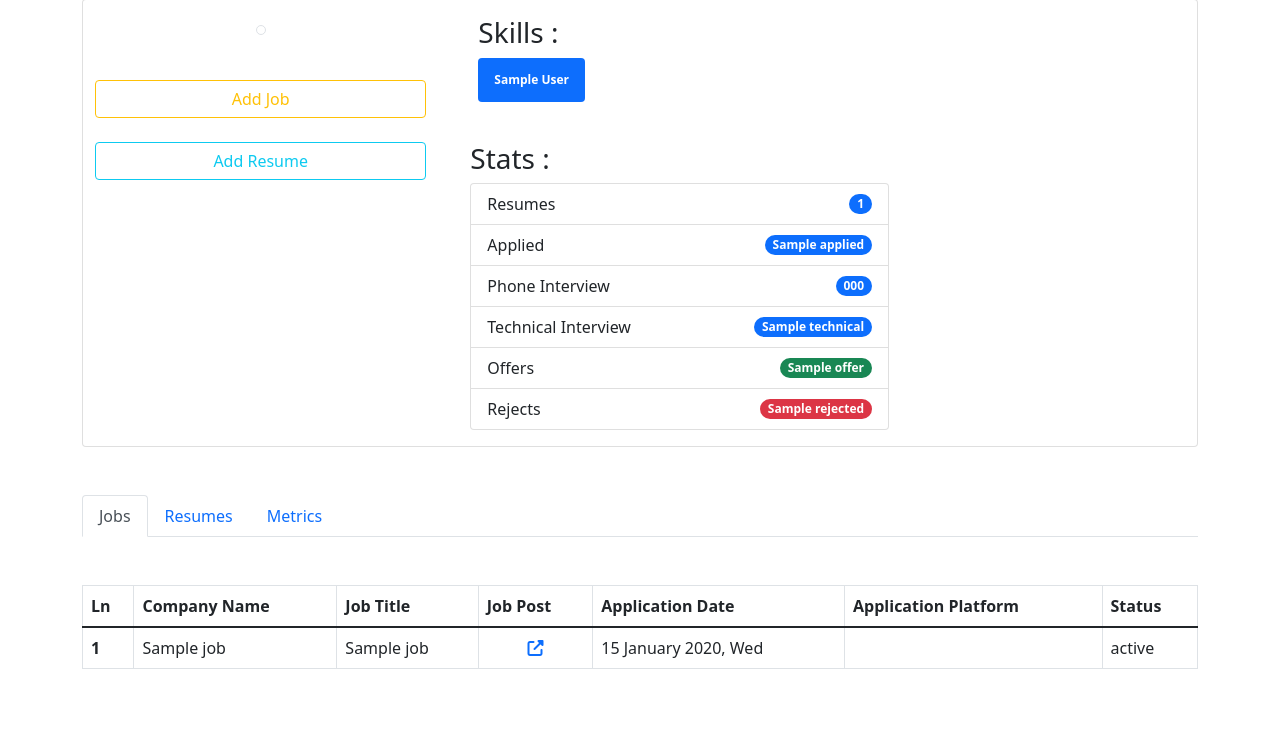
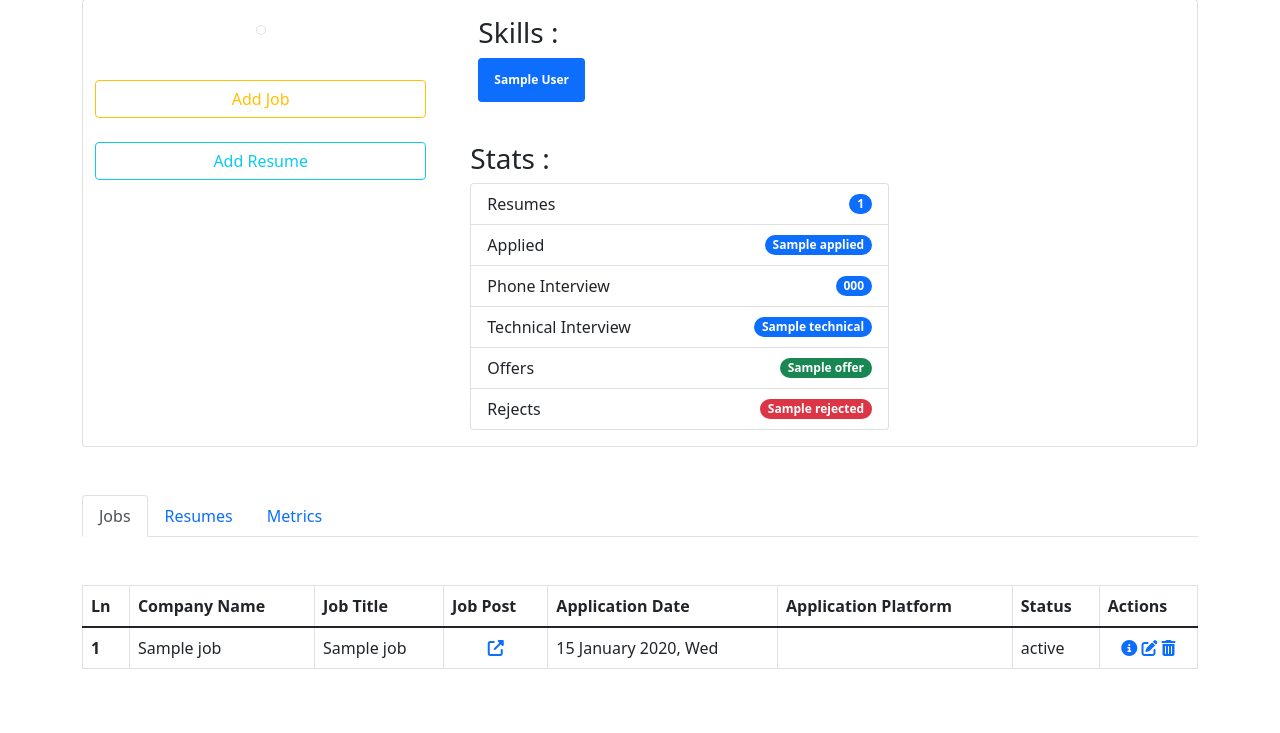
Before and after one commit to aesavas/JobHunter, a Django app: template app/jobs/templates/jobs/dashboard.html in a window 1280 px wide. Shown: the part 105-838 px from the top of the page. Run offline with Django 3.2, Linux system fonts and the light colour scheme; tables that the repository leaves empty hold one stand-in row (values such as "Sample post"); the template is opened without the code that fills it: values that come from a table or form of the project are taken from there, most other values are stand-ins (such as "Sample title", 1, 10 or a date in 2020); data that the repository does not hold is empty; some libraries are stand-ins or nearby versions.

Commit message:
action tab added to dashboard job table

```diff
--- a/app/jobs/templates/jobs/dashboard.html
+++ b/app/jobs/templates/jobs/dashboard.html
@@ -87,6 +87,7 @@
                                     <th scope="col">Application Date</th>
                                     <th scope="col">Application Platform</th>
                                     <th scope="col">Status</th>
+                                    <th scope="col">Actions</th>
                                 </tr>
                             </thead>
                             <tbody>
@@ -99,6 +100,13 @@
                                     <td>{{job.apply_date|date:"j F Y, D"}}</td>
                                     <td>{{job.apply_platform}}</td>
                                     <td>{{job.status}}</td>
+                                    <td>
+                                        <div class="text-center">
+                                            <a href=""><i class="fas fa-info-circle"></i></a>
+                                            <a href="#"><i class="fas fa-edit"></i></a>
+                                            <a href=""><i class="fas fa-trash-alt"></i></a>
+                                        </div>
+                                    </td>
                                 </tr>
                                 {% endfor %}
                             </tbody>
```
